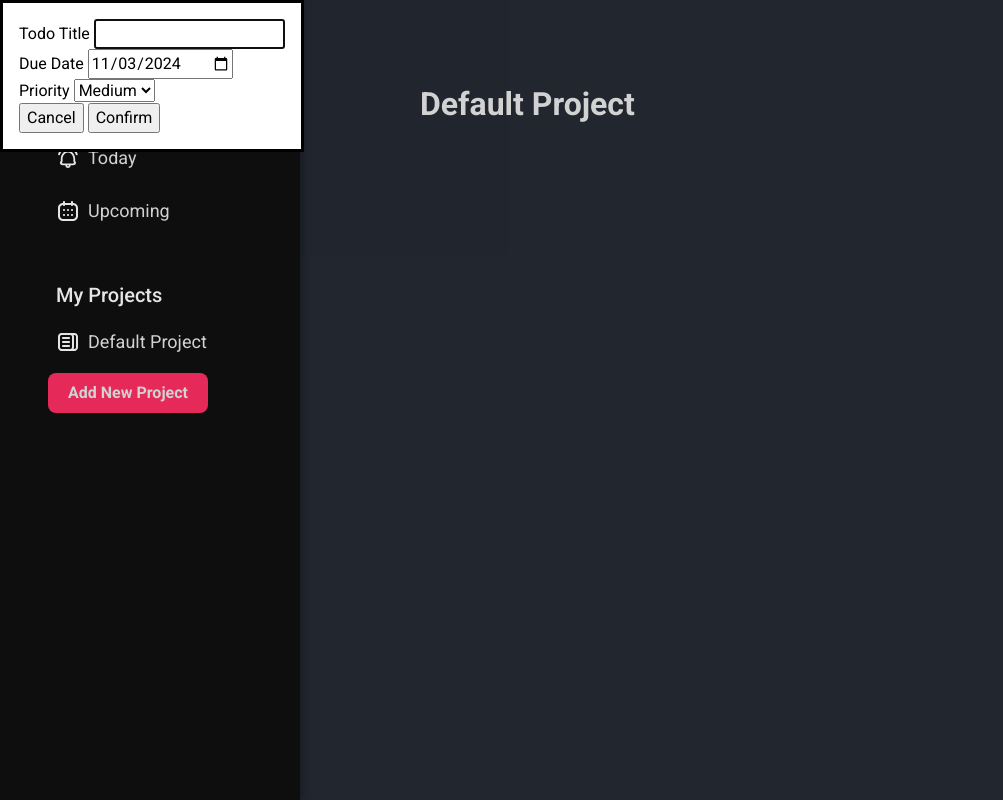
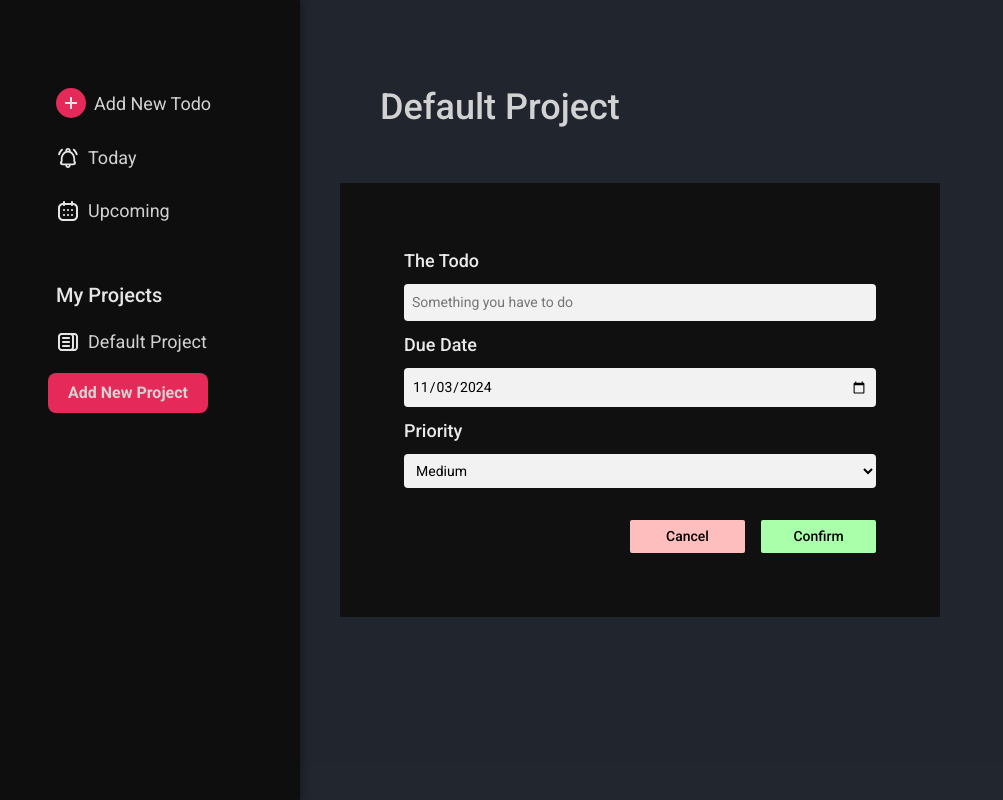
Before and after one commit to ImBoB99/todo-app, a website built with webpack: page src/template.html in a window 1280 px wide. Both pictures are taken after a click on the element 71 px from the left and 103 px from the top of the page. Shown: the whole page, without its empty margins (0-1003 px from the left). Built offline with nearby package versions, Linux system fonts and the light colour scheme.

Commit message:
finished todo design

```diff
--- a/src/styles.css
+++ b/src/styles.css
@@ -26,6 +26,7 @@ body {
   font-family: "Roboto", Arial, Helvetica, sans-serif;
   background-color: var(--blueblack);
   color: var(--grey);
+  min-height: 100vh;
 }
 
 img,
@@ -69,8 +70,6 @@ h6 {
 
 main {
   display: flex;
-  justify-content: center;
-  position: relative;
 }
 
 .side-menu {
@@ -78,8 +77,7 @@ main {
   flex-direction: column;
   gap: 3rem;
   min-width: 300px;
-  height: 100vh;
-  position: absolute;
+  min-height: 100vh;
   left: 0;
   padding-top: 5rem;
   padding-left: 3rem;
@@ -90,14 +88,16 @@ main {
   border-right: 1px solid var(--darkblack);
 }
 
-.side-nav, .todo-groups {
+.side-nav,
+.todo-groups {
   padding-right: 1rem;
   display: flex;
   flex-direction: column;
   gap: 10px;
 }
 
-.menu-item, .menu-item-add-todo {
+.menu-item,
+.menu-item-add-todo {
   display: flex;
   flex-direction: row;
   gap: 8px;
@@ -134,9 +134,13 @@ main {
 }
 
 .content {
-  padding-top: 5rem;
-  padding-left: 5rem;
+  display: flex;
+  flex-direction: column;
+  gap: 1rem;
+  padding: 5rem;
   min-width: 600px;
+  min-height: 100vh;
+  width: 100%;
 }
 
 .todo {
@@ -145,14 +149,18 @@ main {
   align-items: center;
   min-width: 500px;
   position: relative;
+  background-color: var(--grey);
+  padding: 1rem;
+  color: var(--darkblack);
+  border-radius: 6px;
 }
 
 .todo-checkbox {
   width: 20px;
   height: 20px;
-  background-color: black;
+  background-color: var(--red);
   border-radius: 50%;
-  border: 1px solid white;
+  cursor: pointer;
 }
 
 .todo-description {
@@ -169,14 +177,16 @@ main {
   gap: 8px;
   align-items: center;
   grid-row: 2;
+  color: #78787c;
 }
 
 .todo-priority {
   grid-row: 2;
+  color: #78787c;
 }
 
 .clock-icon {
-  color: white;
+  color: #78787c;
   width: 18px;
   height: 18px;
 }
@@ -189,16 +199,24 @@ main {
   background-color: green;
 }
 
+.todo[finished="true"] {
+  opacity: 0.5;
+  transition: opacity 0.2s ease-in-out;
+}
+
 .delete-icon {
   position: absolute;
-  color: white;
+  color: var(--darkblack);
   width: 18px;
   height: 18px;
   top: 50%;
-  right: 0;
+  right: 10px;
+  margin-top: 3px;
+  cursor: pointer;
 }
 
-.error-title, .error-todoGroupName {
+.error-title,
+.error-todoGroupName {
   display: none;
   width: 100%;
   padding: 4px;
@@ -227,6 +245,7 @@ main {
   transition: background ease-in-out 0.2s;
   cursor: pointer;
 }
+
 .btn-circle:before {
   content: "";
   position: absolute;
@@ -238,6 +257,7 @@ main {
   background: #fff;
   transform: translate(-50%, -50%);
 }
+
 .btn-circle:after {
   content: "";
   position: absolute;
@@ -250,7 +270,7 @@ main {
   transform: translate(-50%, -50%);
 }
 
-#add-todo + .menu-text {
+#add-todo+.menu-text {
   cursor: default;
 }
 
@@ -274,6 +294,7 @@ main {
   display: none;
   flex-direction: column;
 }
+
 #form-todoGroupName {
   border: none;
   -webkit-appearance: none;
@@ -313,3 +334,68 @@ button:hover {
 .btn-green {
   background-color: var(--green);
 }
+
+#todoForm {
+  padding: 4rem;
+  background-color: var(--darkblack);
+  color: var(--grey);
+  border: none;
+  min-width: 600px;
+  margin: auto;
+}
+
+#todoForm form {
+  display: flex;
+  flex-direction: column;
+  gap: 10px;
+}
+
+.form-title,
+.form-date,
+.form-priority {
+  display: flex;
+  flex-direction: column;
+  gap: 10px;
+}
+
+#todoForm label {
+  font-size: 18px;
+  font-weight: 500;
+}
+
+#todoForm form input,
+#todoForm form select {
+  border: none;
+  background: #f2f2f2;
+  padding: 8px;
+  border-radius: 4px;
+  width: 100%;
+  outline: none;
+  font-size: 14px;
+}
+
+#todoForm button {
+  font-size: 14px;
+  font-weight: 500;
+  width: 115px;
+  margin-top: 6px;
+  outline: none;
+  border: none;
+  border-radius: 2px;
+  padding: 6px;
+  transition: opacity 0.2s ease-in-out;
+}
+
+.todoForm-buttons {
+  display: flex;
+  align-items: center;
+  justify-content: flex-end;
+  gap: 1rem;
+  margin-top: 1rem;
+}
+
+.content h1 {
+  font-size: 36px;
+  font-weight: 500;
+  margin-bottom: 1rem;
+}
--- a/src/template.html
+++ b/src/template.html
@@ -17,8 +17,8 @@
     <dialog id="todoForm">
         <form>
             <div class="form-title">
-                <label for="form-todotitle">Todo Title</label>
-                <input type="text" name="form-todotitle" id="form-todotitle">
+                <label for="form-todotitle">The Todo</label>
+                <input type="text" name="form-todotitle" id="form-todotitle" placeholder="Something you have to do">
                 <span class="error-title"></span>
             </div>
             <div class="form-date">
@@ -33,8 +33,10 @@
                     <option>High</option>
                 </select>
             </div>
-            <button value="cancel" formmethod="dialog">Cancel</button>
-            <button id="todoForm-confirm">Confirm</button>
+            <div class="todoForm-buttons">
+                <button value="cancel" formmethod="dialog" class="btn-red">Cancel</button>
+                <button id="todoForm-confirm" class="btn-green">Confirm</button>
+            </div>
         </form>
     </dialog>
 
```
